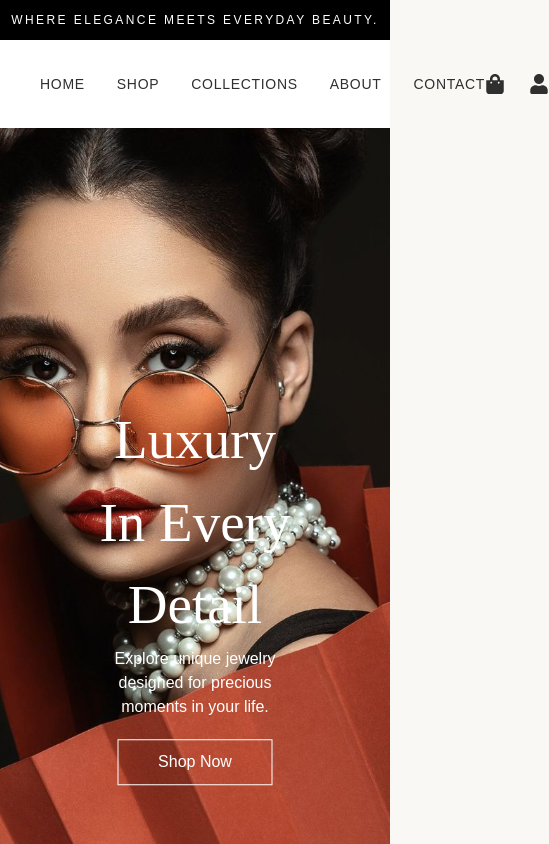
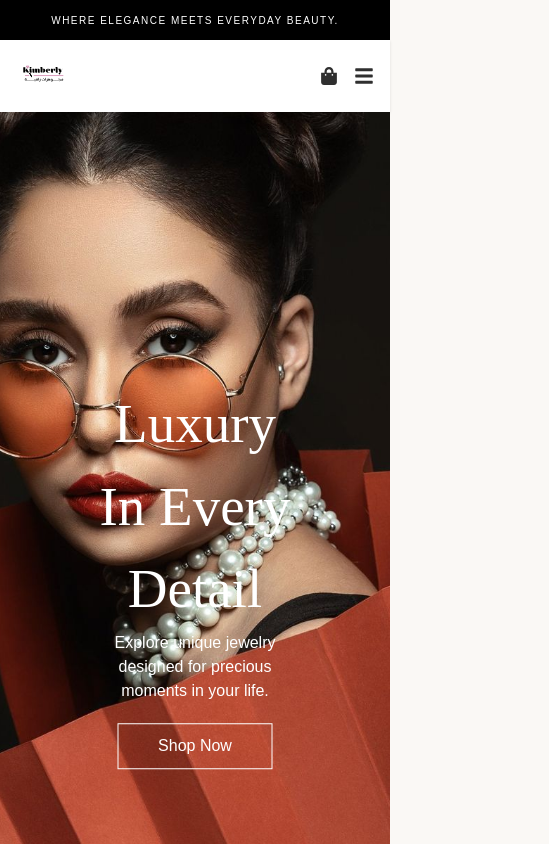
Before and after one commit to reem-abdelrazek20/jewelry-store, a React (Vite) app: page / in a window 390 px wide. Shown: the top 844 px of the page, 549 px wide, since content can reach past the window. Built offline with nearby package versions, Linux system fonts and the light colour scheme.

Commit message:
Fix Navbar

```diff
--- a/src/components/Navbar.jsx
+++ b/src/components/Navbar.jsx
@@ -1,65 +1,114 @@
 import { useState } from "react";
 import { Link, useNavigate } from "react-router-dom";
-import { FaShoppingBag, FaSearch, FaUser } from "react-icons/fa";
+import {
+  FaShoppingBag,
+  FaSearch,
+  FaUser,
+  FaBars,
+  FaTimes,
+} from "react-icons/fa";
 import logo from "../assets/logo.svg";
-import Cart from "../pages/Cart";
+import Cart from "../pages/Cart.jsx";
 
 function Navbar() {
   const [isOpen, setIsOpen] = useState(false);
+  const [menuOpen, setMenuOpen] = useState(false);
+
   const navigate = useNavigate();
+
   const user = JSON.parse(localStorage.getItem("user"));
+
+  const closeMenu = () => {
+    setMenuOpen(false);
+  };
+
   return (
     <div>
       {/* Top Bar */}
-      <div className="bg-black text-white flex justify-center items-center h-10">
-        <p className="text-xs md:text-sm uppercase tracking-[0.2em]">
+      <div className="bg-black text-white flex justify-center items-center h-10 px-4">
+        <p className="text-[10px] sm:text-xs md:text-sm uppercase tracking-[0.15em] text-center">
           Where Elegance Meets Everyday Beauty.
         </p>
       </div>
 
       {/* Navbar */}
-      <header className="flex items-center justify-between px-10 py-1 bg-white">
+      <header className="relative flex items-center justify-between px-4 sm:px-6 lg:px-10 py-2 bg-white shadow-sm">
+
         {/* Logo */}
-        <div>
-          <Link to="/">
-            <img src={logo} alt="Logo" className="h-20 w-auto" />
+        <div className="shrink-0">
+          <Link to="/" onClick={closeMenu}>
+            <img
+              src={logo}
+              alt="Logo"
+              className="h-14 sm:h-16 md:h-20 w-auto"
+            />
           </Link>
         </div>
 
-        {/* Navigation */}
-        <nav>
-          <ul className="flex items-center gap-8 text-sm font-medium uppercase tracking-wider">
+        {/* Desktop Navigation */}
+        <nav className="hidden lg:block">
+          <ul className="flex items-center gap-6 xl:gap-8 text-sm font-medium uppercase tracking-wider">
             <li>
-              <Link to="/">Home</Link>
+              <Link
+                to="/"
+                className="hover:text-gray-500 transition"
+              >
+                Home
+              </Link>
             </li>
 
             <li>
-              <Link to="/products">Shop</Link>
+              <Link
+                to="/products"
+                className="hover:text-gray-500 transition"
+              >
+                Shop
+              </Link>
             </li>
 
             <li>
-              <Link to="/products">Collections</Link>
+              <Link
+                to="/products"
+                className="hover:text-gray-500 transition"
+              >
+                Collections
+              </Link>
             </li>
 
             <li>
-              <Link to="/about">About</Link>
+              <Link
+                to="/about"
+                className="hover:text-gray-500 transition"
+              >
+                About
+              </Link>
             </li>
 
             <li>
-              <Link to="/contact">Contact</Link>
+              <Link
+                to="/contact"
+                className="hover:text-gray-500 transition"
+              >
+                Contact
+              </Link>
             </li>
           </ul>
         </nav>
 
         {/* Icons */}
-        <div className="flex items-center gap-6 text-xl">
-          <Link to="/Cart">
+        <div className="flex items-center gap-4 sm:gap-5 text-lg sm:text-xl">
+
+          {/* Cart */}
+          <Link
+            to="/cart"
+            className="hover:text-gray-500 transition"
+          >
             <FaShoppingBag />
           </Link>
 
-
+          {/* User */}
           {user ? (
-  <div className="relative">
+            <div className="relative hidden sm:block">
               <button
                 type="button"
                 onClick={() => setIsOpen(!isOpen)}
@@ -68,16 +117,16 @@ function Navbar() {
                 <img
                   src="/jewellery.png"
                   alt="Profile"
-        className="h-10 w-10 rounded-full object-cover"
+                  className="h-8 w-8 sm:h-10 sm:w-10 rounded-full object-cover"
                 />
               </button>
 
               {isOpen && (
-      <div className="absolute right-0 top-12 z-50 w-48 rounded-lg border border-secondary bg-white p-2 shadow-lg">
+                <div className="absolute right-0 top-12 z-50 w-48 rounded-lg border border-gray-200 bg-white p-2 shadow-lg">
 
                   <Link
-          to="/orders"
-          className="block px-4 py-2 text-sm hover:text-primary"
+                    to="/Cart"
+                    className="block px-4 py-2 text-sm hover:bg-gray-100"
                     onClick={() => setIsOpen(false)}
                   >
                     My Orders
@@ -85,7 +134,7 @@ function Navbar() {
 
                   <Link
                     to="/wishlist"
-          className="block px-4 py-2 text-sm hover:text-primary"
+                    className="block px-4 py-2 text-sm hover:bg-gray-100"
                     onClick={() => setIsOpen(false)}
                   >
                     Wishlist
@@ -98,7 +147,7 @@ function Navbar() {
                       setIsOpen(false);
                       navigate("/login");
                     }}
-          className="w-full px-4 py-2 text-left text-sm hover:text-primary"
+                    className="w-full px-4 py-2 text-left text-sm hover:bg-gray-100"
                   >
                     Logout
                   </button>
@@ -107,13 +156,134 @@ function Navbar() {
               )}
             </div>
           ) : (
-  <Link to="/login">
+            <Link
+              to="/login"
+              className="hidden sm:block hover:text-gray-500 transition"
+            >
               <FaUser />
             </Link>
           )}
 
+          {/* Mobile Menu Button */}
+          <button
+            type="button"
+            onClick={() => setMenuOpen(!menuOpen)}
+            className="lg:hidden text-xl"
+          >
+            {menuOpen ? <FaTimes /> : <FaBars />}
+          </button>
+        </div>
+
+        {/* Mobile Menu */}
+        {menuOpen && (
+          <div className="absolute top-full left-0 w-full bg-white shadow-lg z-40 lg:hidden">
+
+            <nav className="px-6 py-5">
+              <ul className="flex flex-col gap-5 text-sm font-medium uppercase tracking-wider">
+
+                <li>
+                  <Link
+                    to="/"
+                    onClick={closeMenu}
+                    className="block hover:text-gray-500"
+                  >
+                    Home
+                  </Link>
+                </li>
+
+                <li>
+                  <Link
+                    to="/products"
+                    onClick={closeMenu}
+                    className="block hover:text-gray-500"
+                  >
+                    Shop
+                  </Link>
+                </li>
+
+                <li>
+                  <Link
+                    to="/products"
+                    onClick={closeMenu}
+                    className="block hover:text-gray-500"
+                  >
+                    Collections
+                  </Link>
+                </li>
+
+                <li>
+                  <Link
+                    to="/about"
+                    onClick={closeMenu}
+                    className="block hover:text-gray-500"
+                  >
+                    About
+                  </Link>
+                </li>
+
+                <li>
+                  <Link
+                    to="/contact"
+                    onClick={closeMenu}
+                    className="block hover:text-gray-500"
+                  >
+                    Contact
+                  </Link>
+                </li>
+
+                {/* Mobile User */}
+                <li className="border-t pt-4">
+
+                  {user ? (
+                    <div className="flex flex-col gap-4">
+
+                      <Link
+                        to="/Cart"
+                        onClick={closeMenu}
+                        className="hover:text-gray-500"
+                      >
+                        My Orders
+                      </Link>
+
+                      <Link
+                        to="/wishlist"
+                        onClick={closeMenu}
+                        className="hover:text-gray-500"
+                      >
+                        Wishlist
+                      </Link>
+
+                      <button
+                        type="button"
+                        onClick={() => {
+                          localStorage.removeItem("user");
+                          closeMenu();
+                          navigate("/login");
+                        }}
+                        className="text-left hover:text-gray-500"
+                      >
+                        Logout
+                      </button>
 
                     </div>
+                  ) : (
+                    <Link
+                      to="/login"
+                      onClick={closeMenu}
+                      className="flex items-center gap-2"
+                    >
+                      <FaUser />
+                      Login
+                    </Link>
+                  )}
+
+                </li>
+
+              </ul>
+            </nav>
+
+          </div>
+        )}
       </header>
     </div>
   );
```
Lines whose indentation alone changed are shown as unchanged.
